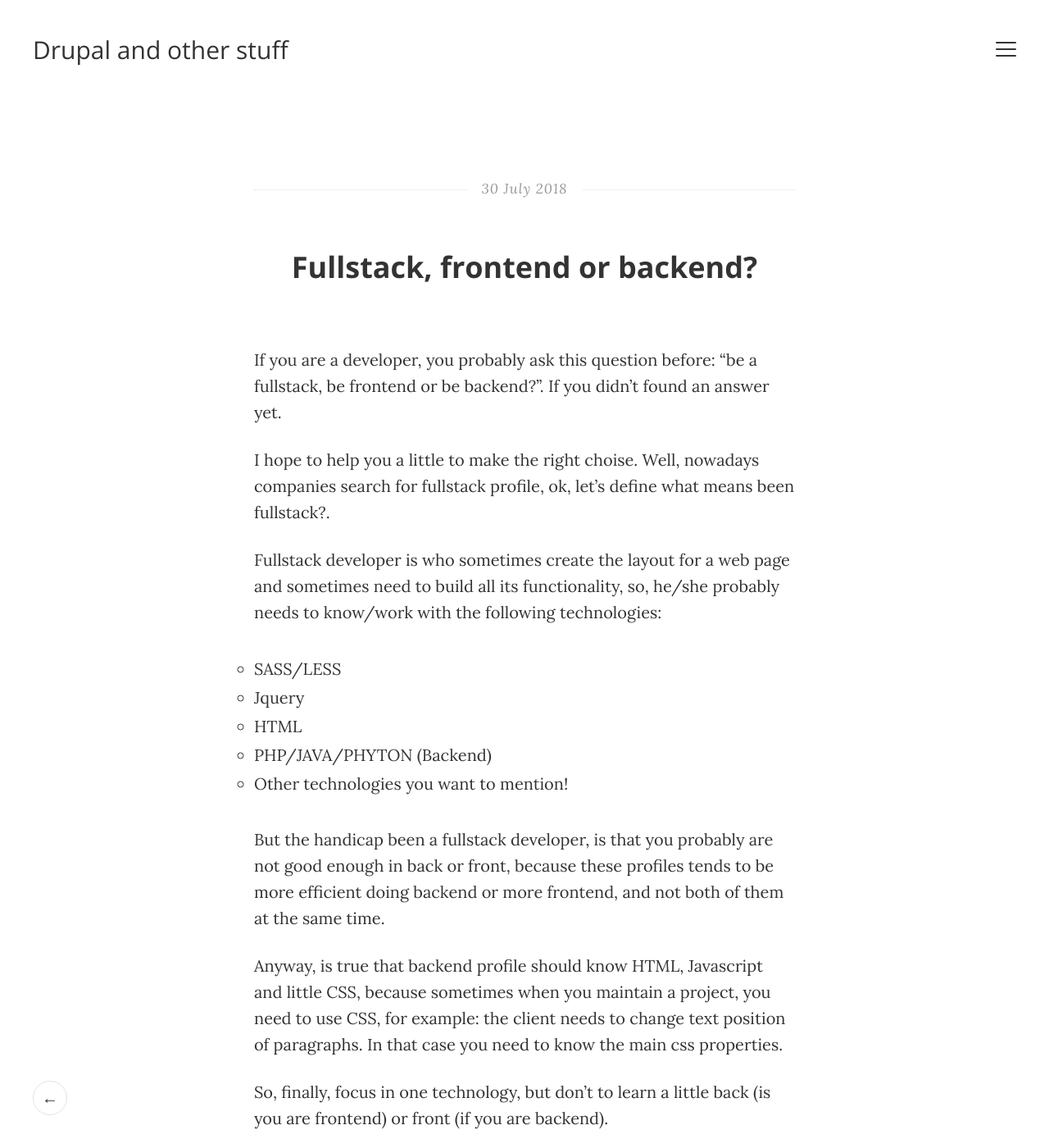
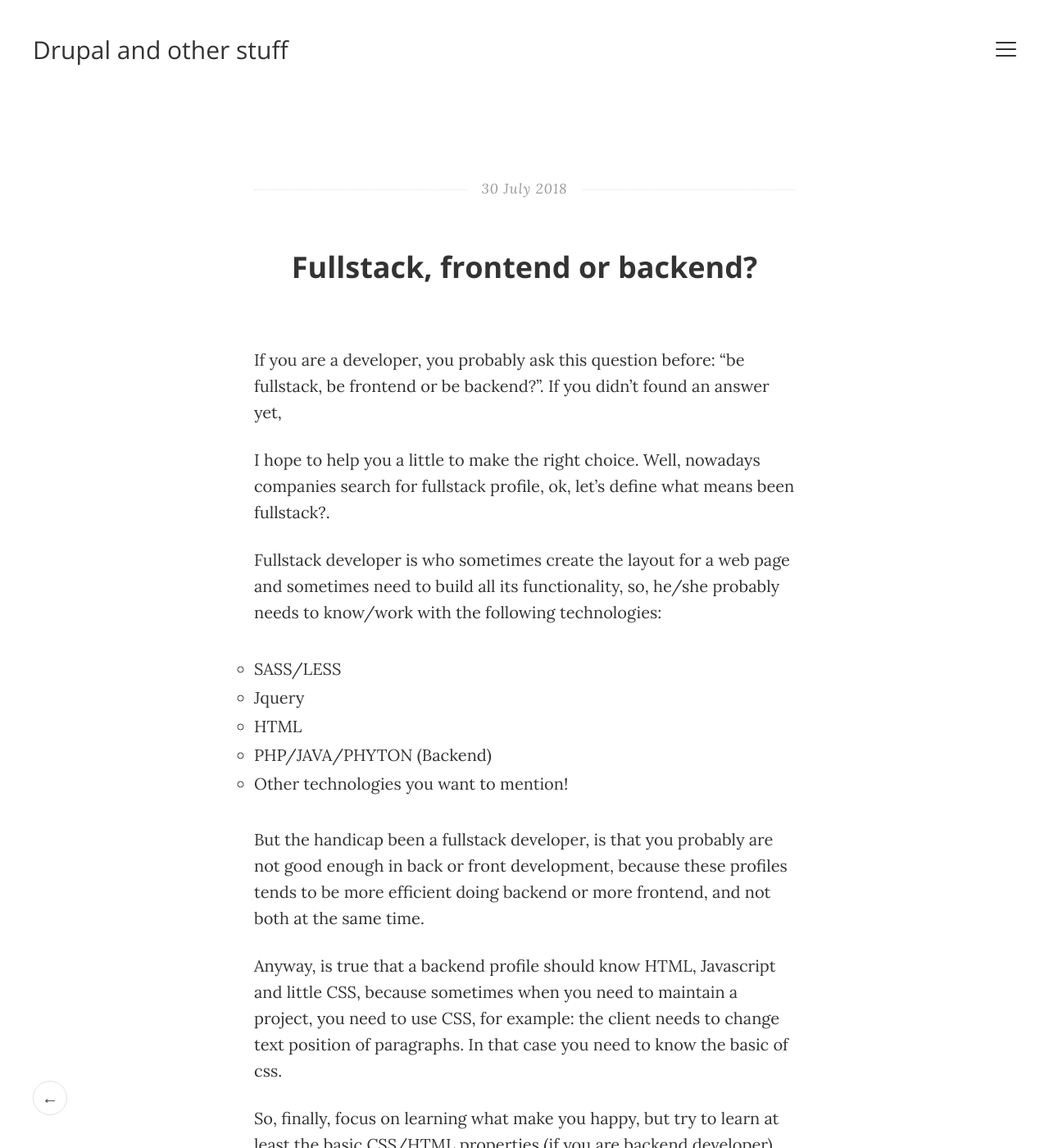
Before and after one commit to leydisContre7777/leydisContre7777.github.io, a Jekyll site: the page built from _posts/2018-07-30-fullstack-frontend-backend.markdown, in a window 1280 px wide and 1400 px high. Shown: the whole window at 82% size. Built offline with Jekyll 4.4.1, drawn with Linux system fonts in a browser that asks for light colours; some of the changed text lies outside the part shown.

Commit message:
Improving fullstack post

```diff
--- a/_config.yml
+++ b/_config.yml
@@ -28,7 +28,7 @@ ga_tracking_id: UA-47727049-1
 
 markdown: kramdown
 permalink: pretty
-highlighter: pygments
+highlighter: rouge
 
 paginate: 10
 paginate_path: "/page/:num"
--- a/_posts/2018-07-30-fullstack-frontend-backend.markdown
+++ b/_posts/2018-07-30-fullstack-frontend-backend.markdown
@@ -4,9 +4,9 @@ title:  "Fullstack, frontend or backend?"
 date:   2018-07-30 16:57:51
 ---
 
-If you are a developer, you probably ask this question before: "be a fullstack, be frontend or be backend?". If you didn't found an answer yet.
+If you are a developer, you probably ask this question before: "be fullstack, be frontend or be backend?". If you didn't found an answer yet,
 
-I hope to help you a little to make the right choise.  Well,  nowadays companies search for fullstack profile, ok, let's define what means been fullstack?.
+I hope to help you a little to make the right choice.  Well,  nowadays companies search for fullstack profile, ok, let's define what means been fullstack?.
 
 
 Fullstack developer is who sometimes  create the layout for a web page and sometimes  need to build all its functionality, so, he/she probably needs to know/work with the following technologies:
@@ -17,11 +17,11 @@ Fullstack developer is who sometimes  create the layout for a web page and somet
 - PHP/JAVA/PHYTON (Backend)
 - Other technologies you want to mention!
 
-But the handicap been a fullstack developer, is that you probably are not good enough  in back or front, because these profiles tends to be more efficient doing backend or more frontend, and not both
-of them at the same time.
+But the handicap been a fullstack developer, is that you probably are not good enough  in back or front development, because these profiles tends to be more efficient doing backend or more frontend, and not both
+ at the same time.
 
-Anyway, is true that backend profile should know HTML, Javascript and little CSS, because sometimes when you maintain a project, you need to use CSS, for example: the client needs to change text position of paragraphs.
-In that case you need to know the main css properties.
+Anyway, is true that a backend profile should know HTML, Javascript and little CSS, because sometimes when you need to maintain a project, you need to use CSS, for example: the client needs to change text position of paragraphs.
+In that case you need to know the basic of css.
 
 
-So, finally, focus in one technology, but don't to learn a little back (is you are frontend) or front (if you are backend).
+So, finally, focus on  learning what make you happy,  but try to learn at least the basic CSS/HTML properties (if you are backend developer) and the basis of a backend profile (if you are a frontend developer).
```
